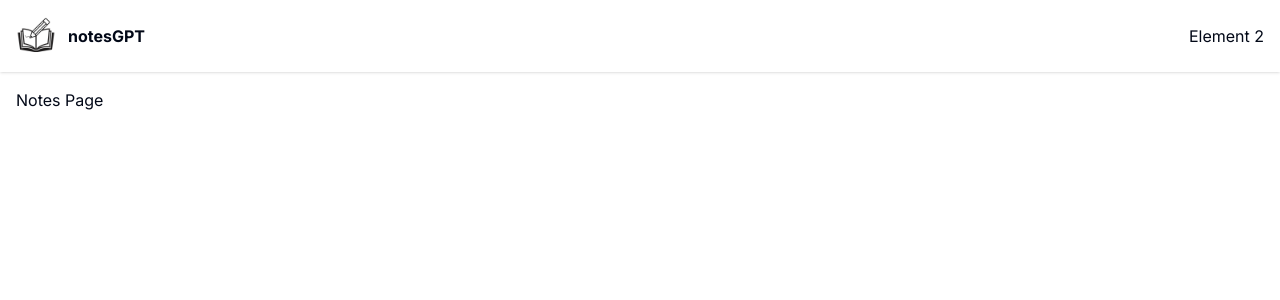
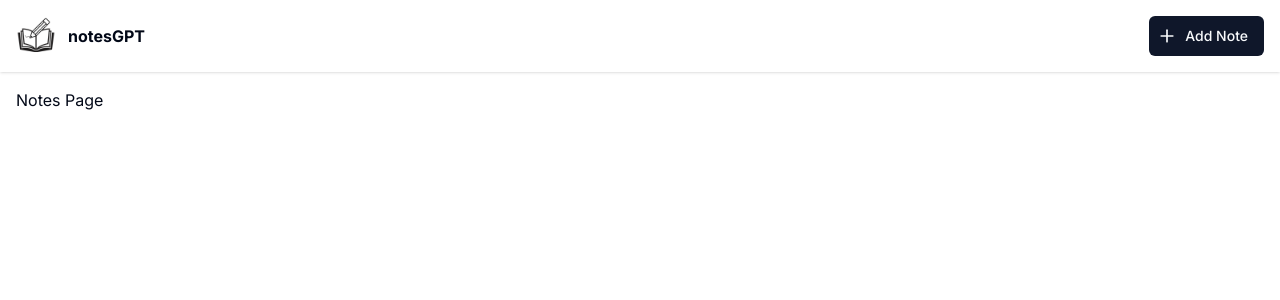
Before and after one commit to cannonspears/Scripple, a Next.js app: page /notes in a window 1280 px wide. Shown: the top 300 px of the page. Built offline with nearby package versions, Linux system fonts and the light colour scheme.

Commit message:
Add UserButton and Add Note

```diff
--- a/src/app/notes/Navbar.tsx
+++ b/src/app/notes/Navbar.tsx
@@ -1,6 +1,9 @@
 import Link from "next/link";
 import Image from "next/image";
 import logo from "@/assets/logo.png";
+import { UserButton } from "@clerk/nextjs";
+import { Button } from "@/components/ui/button";
+import { Plus } from "lucide-react";
 
 export default function NavBar() {
   return (
@@ -10,7 +13,18 @@ export default function NavBar() {
           <Image src={logo} alt="notesGPT logo" width={40} height={40} />
           <span className="font-bold">notesGPT</span>
         </Link>
-        <span>Element 2</span>
+        <div className="flex items-center gap-2">
+          <UserButton
+            afterSignOutUrl="/"
+            appearance={{
+              elements: { avatarBox: { width: "2.5rem", height: "2.5rem" } },
+            }}
+          />
+          <Button className="pl-2">
+            <Plus size={20} className="mr-2" />
+            Add Note
+          </Button>
+        </div>
       </div>
     </div>
   );
```
